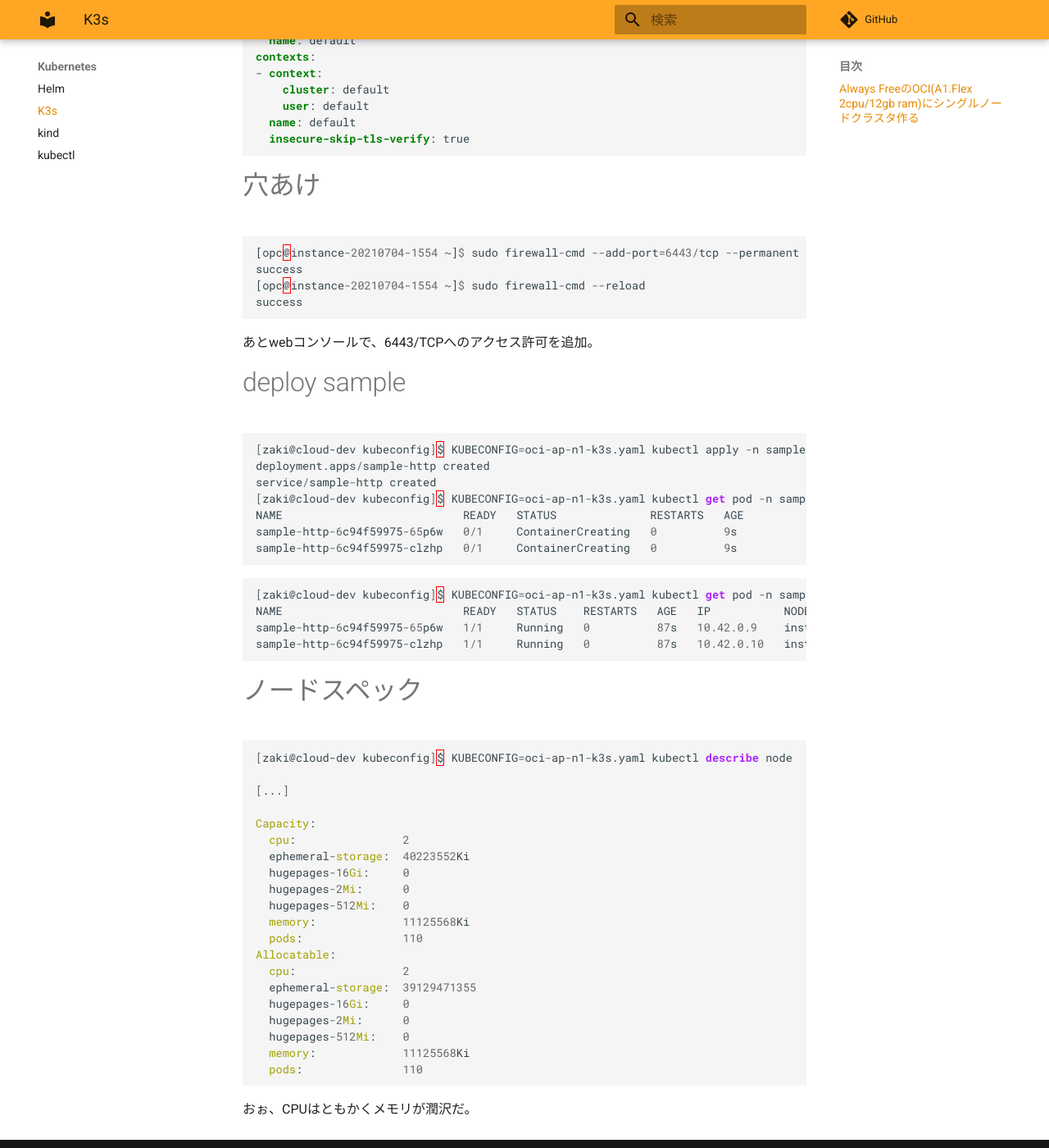
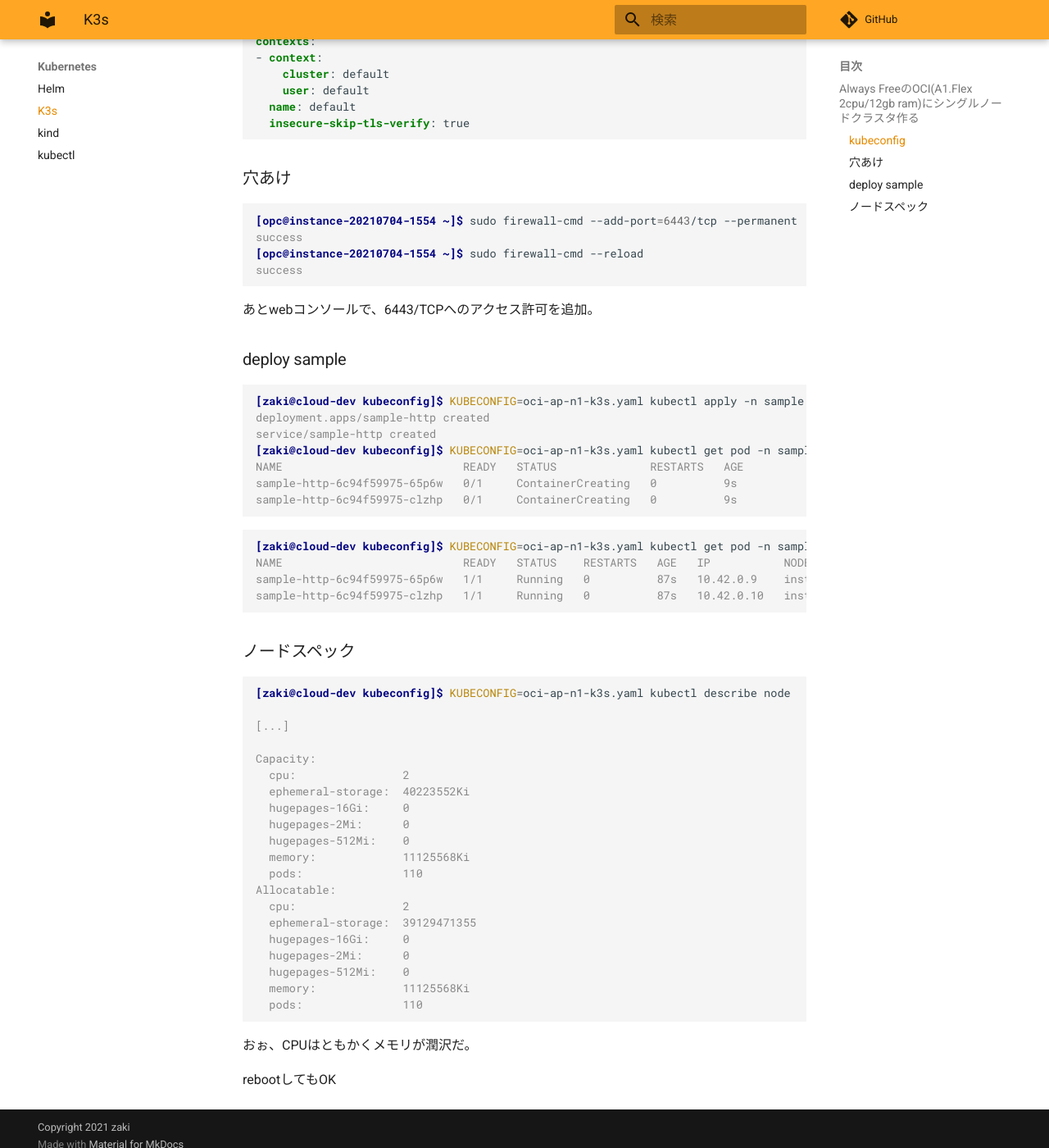
Before and after one commit to zaki-lknr/docs, an MkDocs documentation site: the page built from docs/Kubernetes/k3s.md, in a window 1280 px wide and 1400 px high, scrolled down 1299 px. Shown: the whole window at 82% size. Built offline with MkDocs 1.6.1 and Material for MkDocs 9.7.7, drawn with Linux system fonts in a browser that asks for light colours; comment, search, counter and statistics services are not loaded; some of the changed text lies outside the part shown.

Commit message:
fix: markdown修正

````diff
--- a/docs/Kubernetes/k3s.md
+++ b/docs/Kubernetes/k3s.md
@@ -2,13 +2,13 @@
 
 ## Always FreeのOCI(A1.Flex 2cpu/12gb ram)にシングルノードクラスタ作る
 
-```
+```console
 $ curl -sfL https://get.k3s.io | sh -
 ```
 
 たまたま作成できた2cpus/12GB RAMで作成
 
-```
+```console
 [opc@instance-20210704-1554 ~]$ curl -sfL https://get.k3s.io | sh -
 
 :
@@ -33,9 +33,9 @@ Created symlink from /etc/systemd/system/multi-user.target.wants/k3s.service to
 [INFO]  systemd: Starting k3s
 ```
 
-# kubeconfig
+### kubeconfig
 
-```
+```console
 [opc@instance-20210704-1554 ~]$ sudo cp /etc/rancher/k3s/k3s.yaml ~
 [opc@instance-20210704-1554 ~]$ ll
 合計 4
@@ -45,7 +45,7 @@ Created symlink from /etc/systemd/system/multi-user.target.wants/k3s.service to
 
 手元にコピー
 
-```
+```console
 $ scp oci-ap-n1:k3s.yaml oci-ap-n1-k3s.yaml
 ```
 
@@ -65,9 +65,9 @@ contexts:
   insecure-skip-tls-verify: true
 ```
 
-# 穴あけ
+### 穴あけ
 
-```
+```console
 [opc@instance-20210704-1554 ~]$ sudo firewall-cmd --add-port=6443/tcp --permanent
 success
 [opc@instance-20210704-1554 ~]$ sudo firewall-cmd --reload
@@ -76,9 +76,9 @@ success
 
 あとwebコンソールで、6443/TCPへのアクセス許可を追加。
 
-# deploy sample
+### deploy sample
 
-```
+```console
 [zaki@cloud-dev kubeconfig]$ KUBECONFIG=oci-ap-n1-k3s.yaml kubectl apply -n sample -f ~/src/k8s-samples/sample-web/httpd-clusterip/sample-http.yaml
 deployment.apps/sample-http created
 service/sample-http created
@@ -88,16 +88,16 @@ sample-http-6c94f59975-65p6w   0/1     ContainerCreating   0          9s
 sample-http-6c94f59975-clzhp   0/1     ContainerCreating   0          9s
 ```
 
-```
+```console
 [zaki@cloud-dev kubeconfig]$ KUBECONFIG=oci-ap-n1-k3s.yaml kubectl get pod -n sample -o wide
 NAME                           READY   STATUS    RESTARTS   AGE   IP           NODE                     NOMINATED NODE   READINESS GATES
 sample-http-6c94f59975-65p6w   1/1     Running   0          87s   10.42.0.9    instance-20210704-1554   <none>           <none>
 sample-http-6c94f59975-clzhp   1/1     Running   0          87s   10.42.0.10   instance-20210704-1554   <none>           <none>
 ```
 
-# ノードスペック
+### ノードスペック
 
-```
+```console
 [zaki@cloud-dev kubeconfig]$ KUBECONFIG=oci-ap-n1-k3s.yaml kubectl describe node
 
 [...]
@@ -121,3 +121,5 @@ Allocatable:
 ```
 
 おぉ、CPUはともかくメモリが潤沢だ。
+
+rebootしてもOK
````
